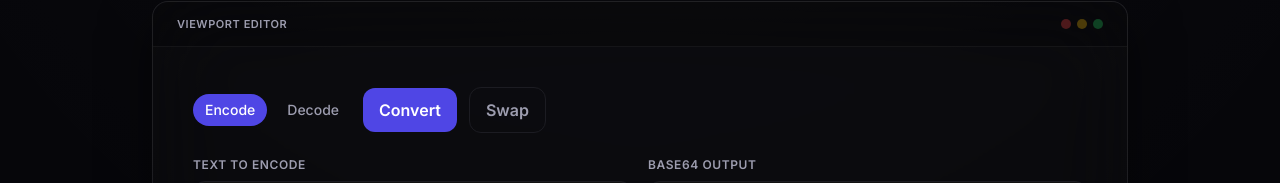
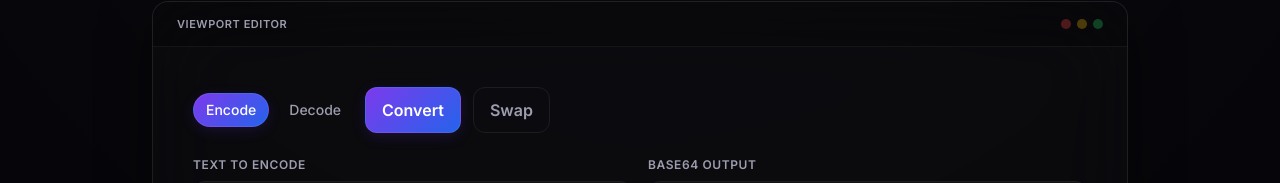
Before and after one commit to Deadraon/Deadraon.github.io, a Next.js app: page /tools/base64-encode in a window 1280 px wide. Shown: the part 405-588 px from the top of the page. Built offline with nearby package versions, Linux system fonts and the light colour scheme; no server answers.

Commit message:
style: implement interactive gradient popup transitions for all main action buttons in tools hub

```diff
--- a/src/app/globals.css
+++ b/src/app/globals.css
@@ -262,3 +262,23 @@
 .animate-flicker {
   animation: none;
 }
+
+/* === INTERACTIVE GRADIENT BUTTON POPUP FOR TOOLS === */
+.tools-theme .bg-indigo-600 {
+  background: linear-gradient(135deg, #7c3aed 0%, #2563eb 100%) !important;
+  border: 1px solid rgba(255, 255, 255, 0.08) !important;
+  transition: all 0.3s cubic-bezier(0.4, 0, 0.2, 1) !important;
+  box-shadow: 0 4px 14px rgba(124, 58, 237, 0.15) !important;
+}
+
+.tools-theme .bg-indigo-600:hover,
+.tools-theme .bg-indigo-600:focus-visible {
+  background: linear-gradient(135deg, #8b5cf6 0%, #3b82f6 100%) !important;
+  box-shadow: 0 4px 20px rgba(124, 58, 237, 0.35), 0 0 10px rgba(59, 130, 246, 0.2) !important;
+  transform: translateY(-1.5px) !important;
+}
+
+.tools-theme .bg-indigo-600:active {
+  transform: translateY(0.5px) !important;
+  box-shadow: 0 2px 8px rgba(124, 58, 237, 0.2) !important;
+}
```
